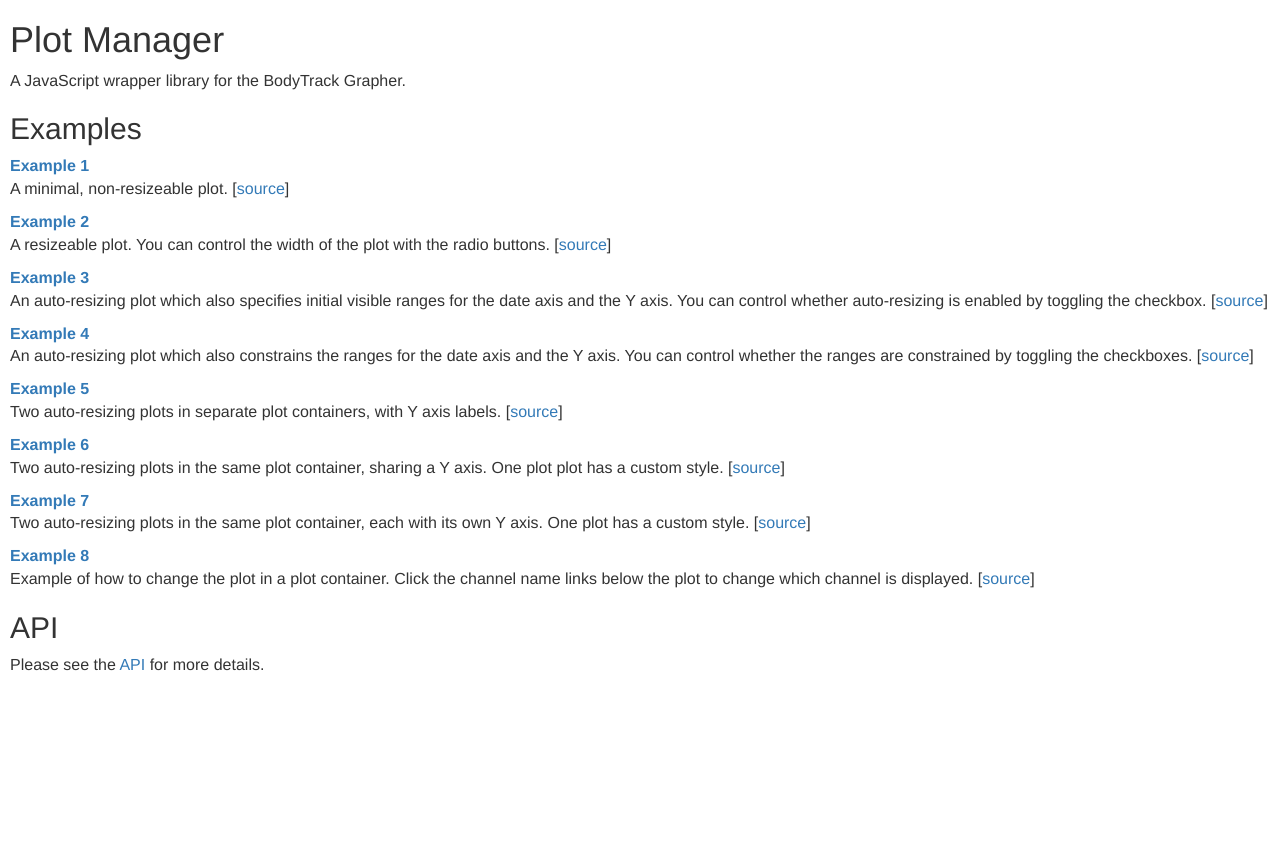
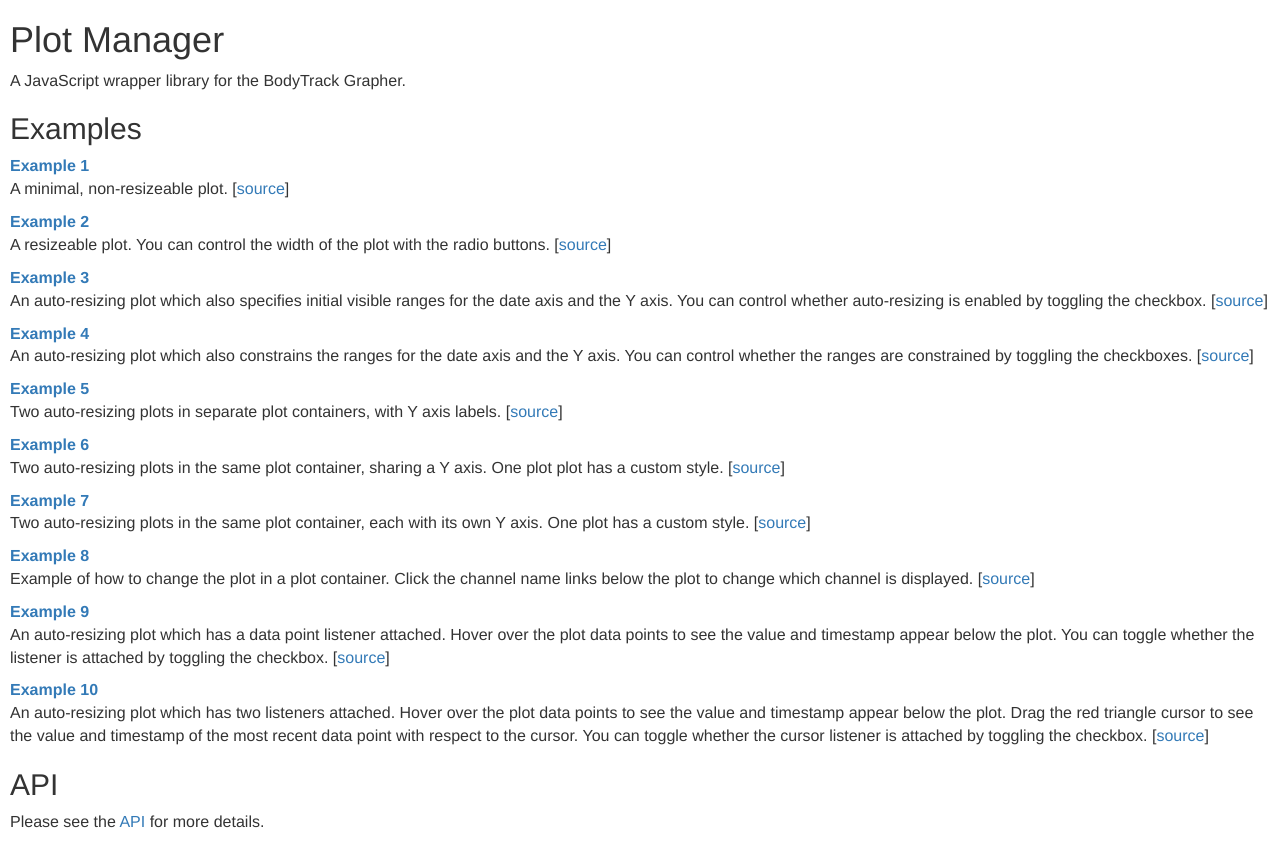
Before and after one commit to BodyTrack/plot-manager, a plain HTML site: page index.html in a window 1280 px wide. Before the commit the page ends 800 px from the top, so only its background shows below. Drawn offline with nearby package versions, Linux system fonts and the light colour scheme.

Commit message:
Added new examples

```diff
--- a/index.html
+++ b/index.html
@@ -66,8 +66,21 @@
    </dd>
    <dt><a href="index8.html" target="example">Example 8</a></dt>
    <dd>
-      Example of how to change the plot in a plot container.  Click the channel name links below the plot to change which channel is displayed.
+      Example of how to change the plot in a plot container. Click the channel name links below the plot to change which channel is displayed.
       [<a href="https://github.com/BodyTrack/plot-manager/blob/master/index8.html" target="source">source</a>]
+   </dd>
+   <dt><a href="index9.html" target="example">Example 9</a></dt>
+   <dd>
+      An auto-resizing plot which has a data point listener attached. Hover over the plot data points to see the value and
+      timestamp appear below the plot. You can toggle whether the listener is attached by toggling the checkbox.
+      [<a href="https://github.com/BodyTrack/plot-manager/blob/master/index9.html" target="source">source</a>]
+   </dd>
+   <dt><a href="index10.html" target="example">Example 10</a></dt>
+   <dd>
+      An auto-resizing plot which has two listeners attached. Hover over the plot data points to see the value and
+      timestamp appear below the plot. Drag the red triangle cursor to see the value and timestamp of the most recent
+      data point with respect to the cursor. You can toggle whether the cursor listener is attached by toggling the checkbox.
+      [<a href="https://github.com/BodyTrack/plot-manager/blob/master/index10.html" target="source">source</a>]
    </dd>
 </dl>
 <h2>API</h2>
```
